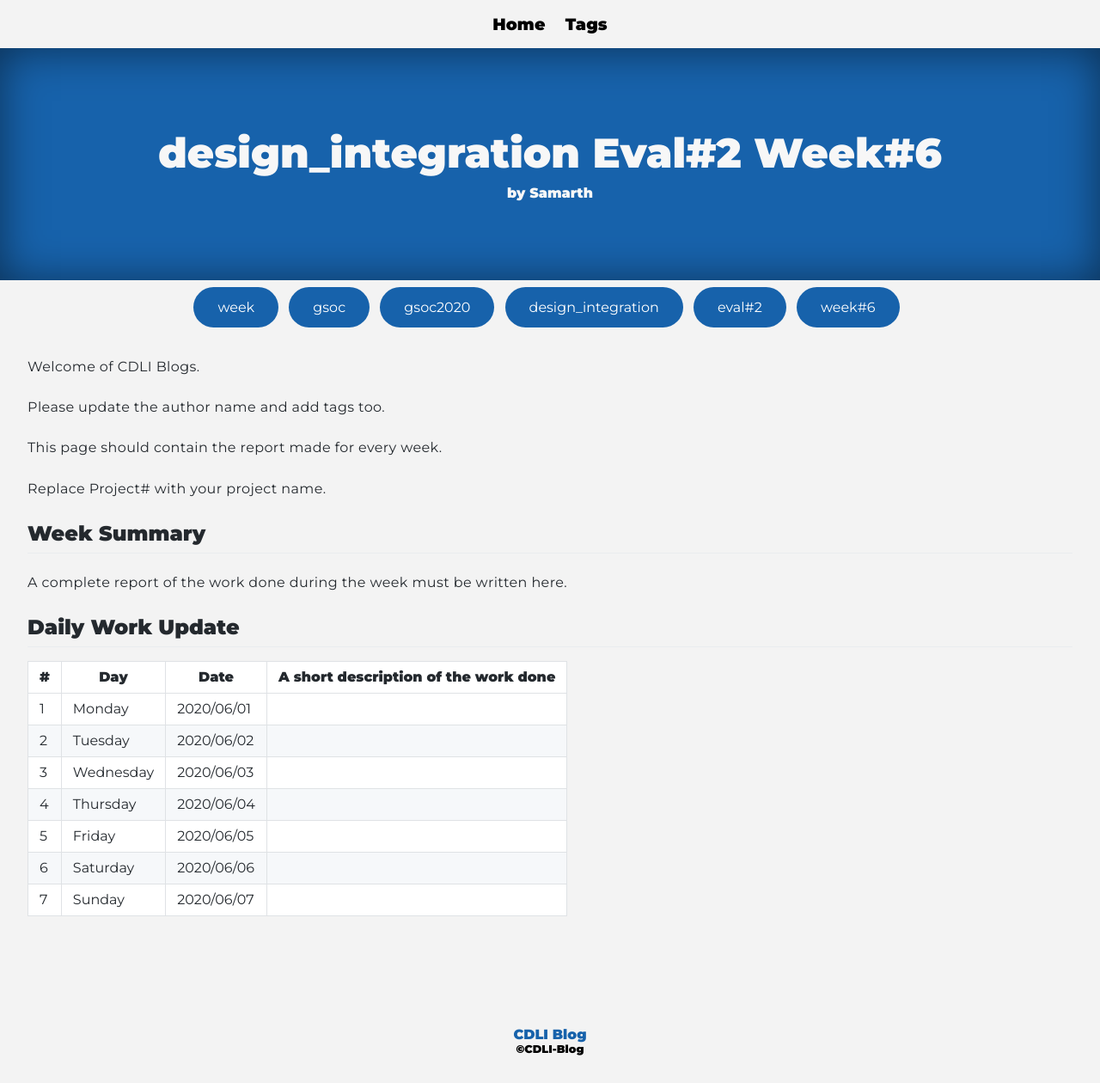
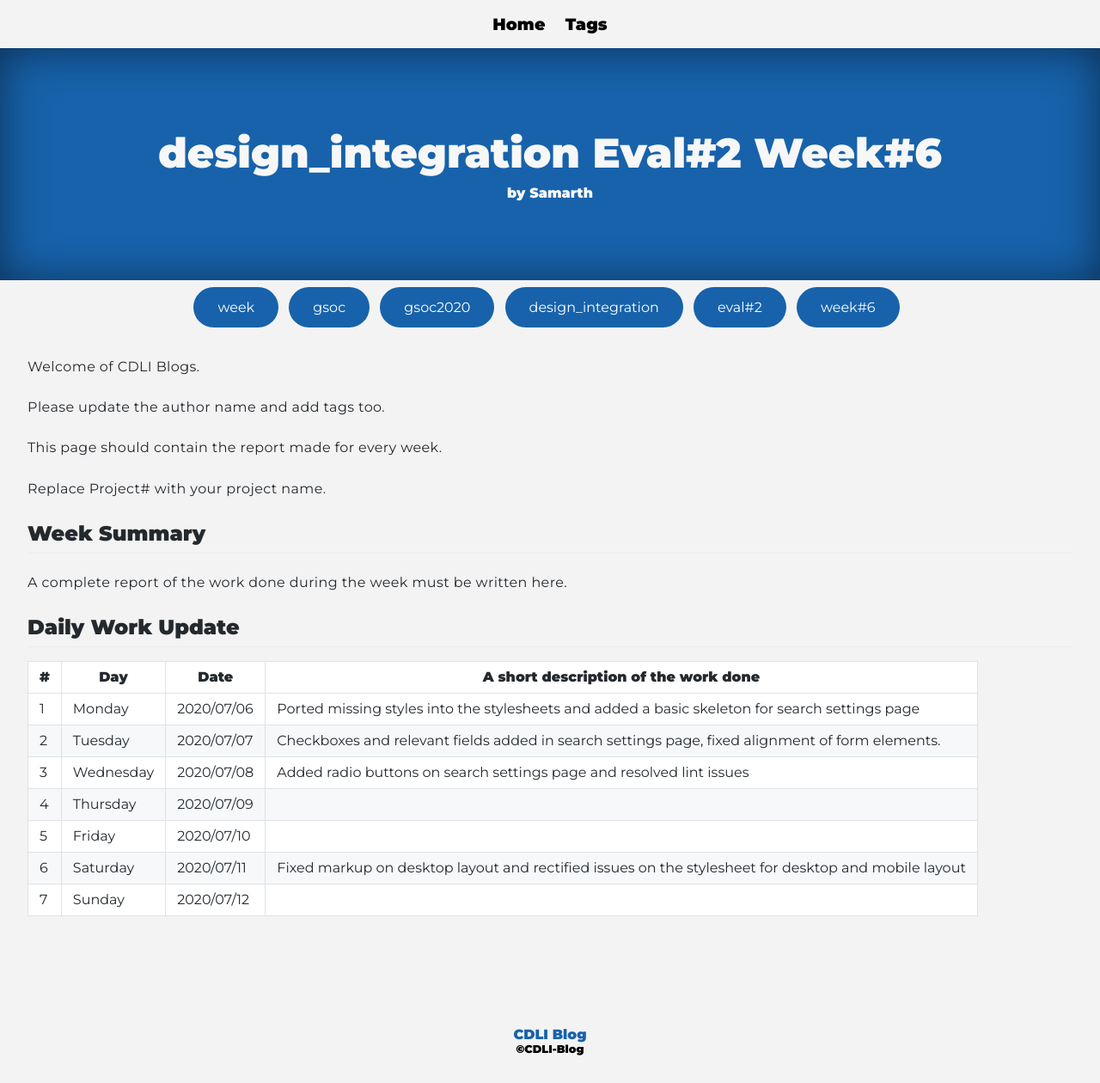
Before and after one commit to cdli-gh/blog, a Jekyll site: the page built from _blog/gsoc20/design_integration/posts/07_week6.md, in a window 1280 px wide. Shown: the whole page at 86% size. Built offline with Jekyll 4.4.1, drawn with Linux system fonts in a browser that asks for light colours; Markdown is read by kramdown in place of the engine named in the settings.

Commit message:
Update 07_week6.md

```diff
--- a/_blog/gsoc20/design_integration/posts/07_week6.md
+++ b/_blog/gsoc20/design_integration/posts/07_week6.md
@@ -21,10 +21,10 @@ A complete report of the work done during the week must be written here.
 
 |\#|Day|Date|A short description of the work done|
 |---	|---	|---	|---	|
-|1   	| Monday 	|   2020/06/01	|   	|
-|2   	| Tuesday  	|   2020/06/02	|   	|
-|3   	| Wednesday  	|  2020/06/03 	|   	|
-|4   	| Thursday  	|   2020/06/04	|   	|
-|5   	| Friday  	|   2020/06/05	|   	|
-|6   	| Saturday  	|   2020/06/06	|   	|
-|7   	| Sunday  	|   2020/06/07	|   	|
+|1   	| Monday 	|   2020/07/06	| Ported missing styles into the stylesheets and added a basic skeleton for search settings page 	|
+|2   	| Tuesday  	|   2020/07/07	| Checkboxes and relevant fields added in search settings page, fixed alignment of form elements.  	|
+|3   	| Wednesday  	|  2020/07/08 	| Added radio buttons on search settings page and resolved lint issues  	|
+|4   	| Thursday  	|   2020/07/09	|   	|
+|5   	| Friday  	|   2020/07/10	|   	|
+|6   	| Saturday  	|   2020/07/11	| Fixed markup on desktop layout and rectified issues on the stylesheet for desktop and mobile layout   	|
+|7   	| Sunday  	|   2020/07/12	|   	|
```
